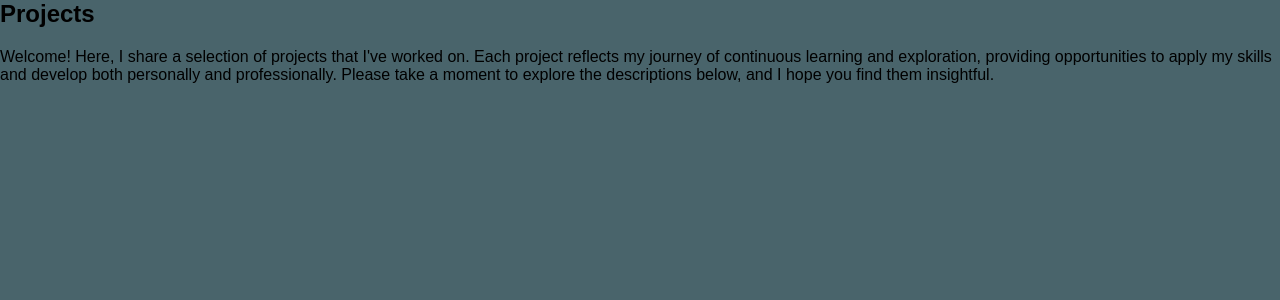
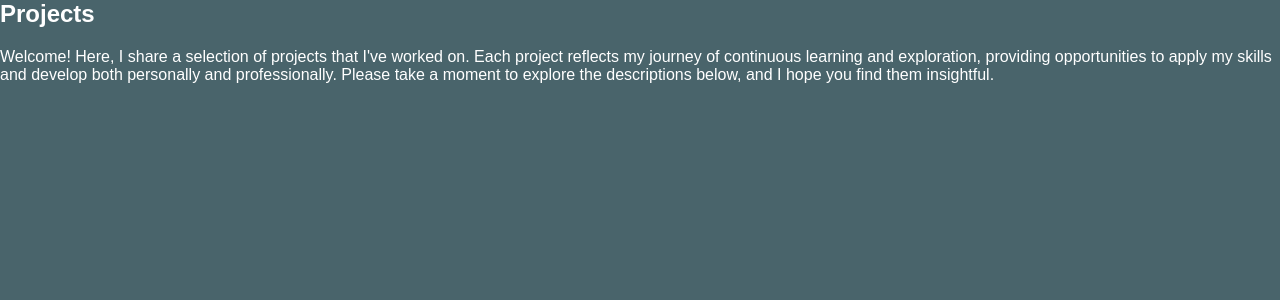
Before and after one commit to Md-Khid/Md-Khid, a Jekyll site: the page findings.html, which Jekyll copies as it is, in a window 1280 px wide. Shown: the top 300 px of the page. Built offline with Jekyll 4.4.1, drawn with Linux system fonts in a browser that asks for light colours.

Commit message:
Update findings.html

```diff
--- a/findings.html
+++ b/findings.html
@@ -8,8 +8,8 @@
         background-size: cover; /* Adjusts the size of the background image */
         background-position: center; /* Centers the background image */
         /* Optionally, you can add more background properties such as background-repeat, background-attachment, etc. */
-        color: black; /* Set font color */
-        font-family: Arial, sans-serif; /* Set font family */
+        color: white; /* Set font color to white */
+        font-family: "Churchward Newstype Bold", Arial, sans-serif; /* Set font family with Churchward Newstype Bold as primary */
         margin: 0; /* Remove default margin */
         padding: 0; /* Remove default padding */
       }
@@ -19,8 +19,8 @@
       }
       /* Style for buttons */
       .btn {
-        color: black; /* Set button text color */
-        border-color: black; /* Set button border color */
+        color: white; /* Set button text color to white */
+        border-color: white; /* Set button border color to white */
         /* Add more button styles as needed */
       }
     </style>
```
